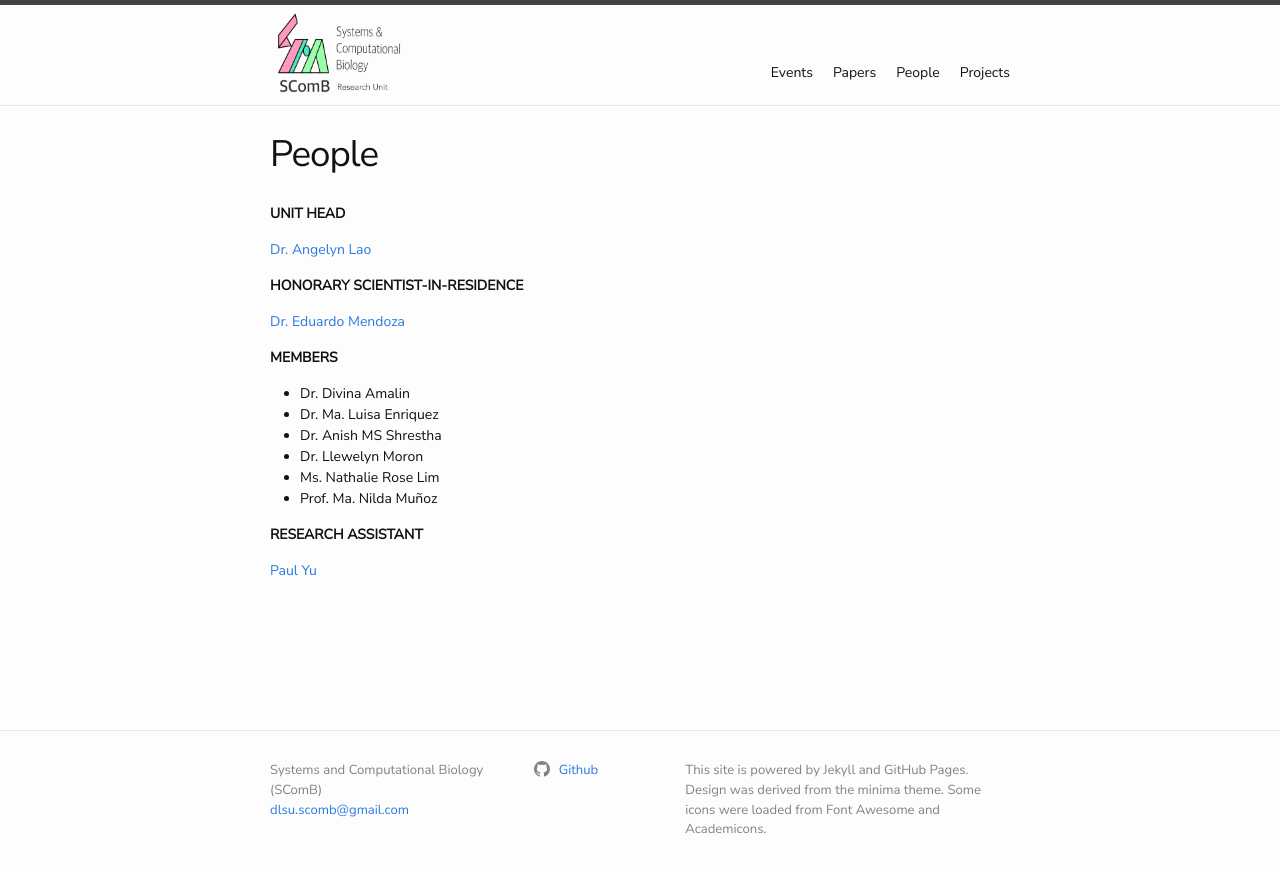
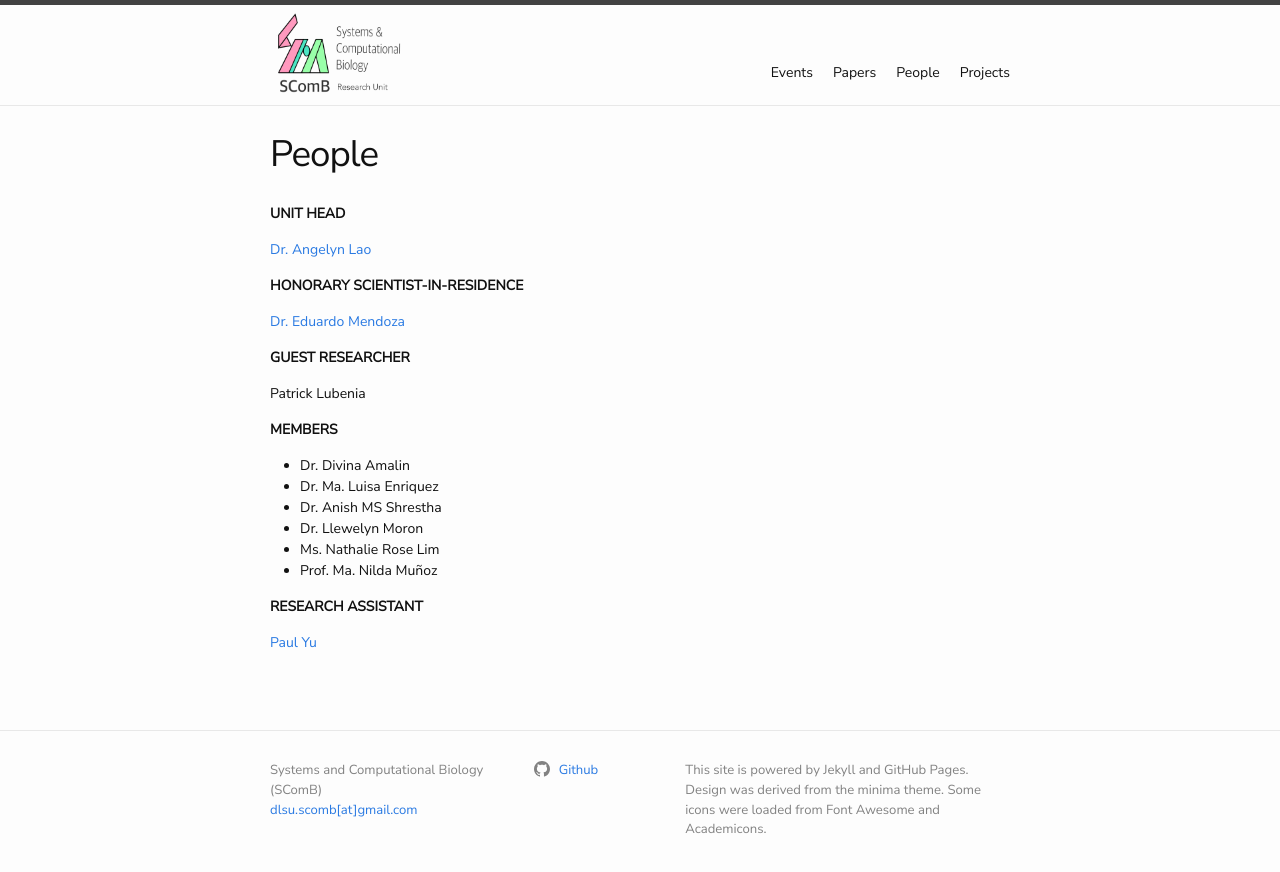
Before and after one commit to dlsu-scomb/dlsu-scomb.github.io, a Jekyll site: the page built from people.md, in a window 1280 px wide. Shown: the top 872 px of the page. Built offline with Jekyll 4.4.1, drawn with Linux system fonts in a browser that asks for light colours; nearby versions of some CDN libraries; a style sheet for code colours, icons or effects is not loaded.

Commit message:
Added guest researcher

```diff
--- a/_config.yml
+++ b/_config.yml
@@ -19,7 +19,7 @@
 # in the templates via {{ site.myvariable }}.
 
 title: Systems and Computational Biology (SComB)
-email: dlsu.scomb@gmail.com
+email: dlsu.scomb[at]gmail.com
 description: >- # this means to ignore newlines until "baseurl:"
   This site is powered by Jekyll and GitHub Pages. Design was derived from the minima theme. Some icons were loaded from Font Awesome and Academicons.
 baseurl: "" # the subpath of your site, e.g. /blog
--- a/people.md
+++ b/people.md
@@ -12,6 +12,10 @@
 
 [Dr. Eduardo Mendoza](https://www.dlsu.edu.ph/colleges/cos/departments/mathematics/adjunct-professor/)
 
+**GUEST RESEARCHER**
+
+Patrick Lubenia
+
 **MEMBERS**
 
 - Dr. Divina Amalin
```
